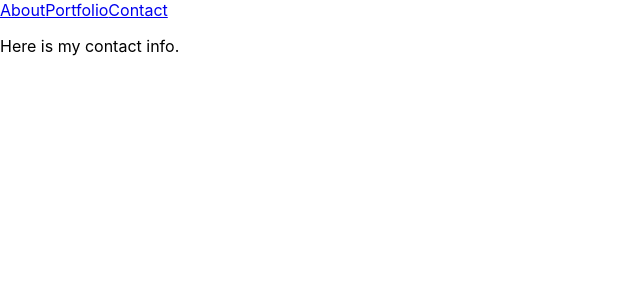
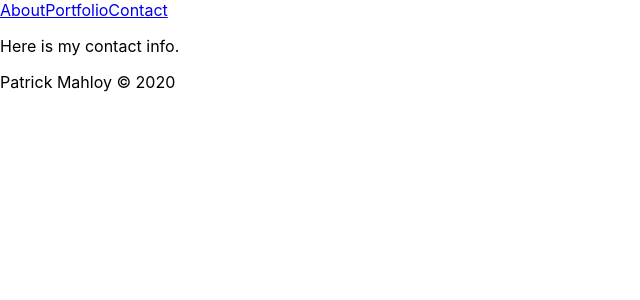
Before and after one commit to ploymahloy/react-portfolio, a React (Create React App) app: page /contact in a window 1280 px wide. Shown: the top 300 px of the page, without its empty margins (0-640 px from the left). Built offline with nearby package versions, Linux system fonts and the light colour scheme.

Commit message:
added footer

```diff
--- a/src/App.js
+++ b/src/App.js
@@ -5,6 +5,7 @@ import './App.css';
 import About from "./pages/About";
 import Portfolio from "./pages/Portfolio";
 import Contact from "./pages/Contact";
+import Footer from "./components/Footer";
 
 function App() {
   return (
@@ -17,7 +18,7 @@ function App() {
             <Route exact path={"/portfolio"} component={Portfolio}/>
             <Route exact path={"/contact"} component={Contact}/>
           </Switch>
-        {/* <Footer/> */}
+        <Footer/>
       </div>
     </Router>
   );
--- /dev/null
+++ b/src/components/Footer.js
@@ -0,0 +1,11 @@
+import React from "react";
+
+function Footer(props) {
+    return (
+    <div>
+      Patrick Mahloy © 2020
+    </div>
+    )
+}
+
+export default Footer;
```
Lines whose indentation alone changed are shown as unchanged.
